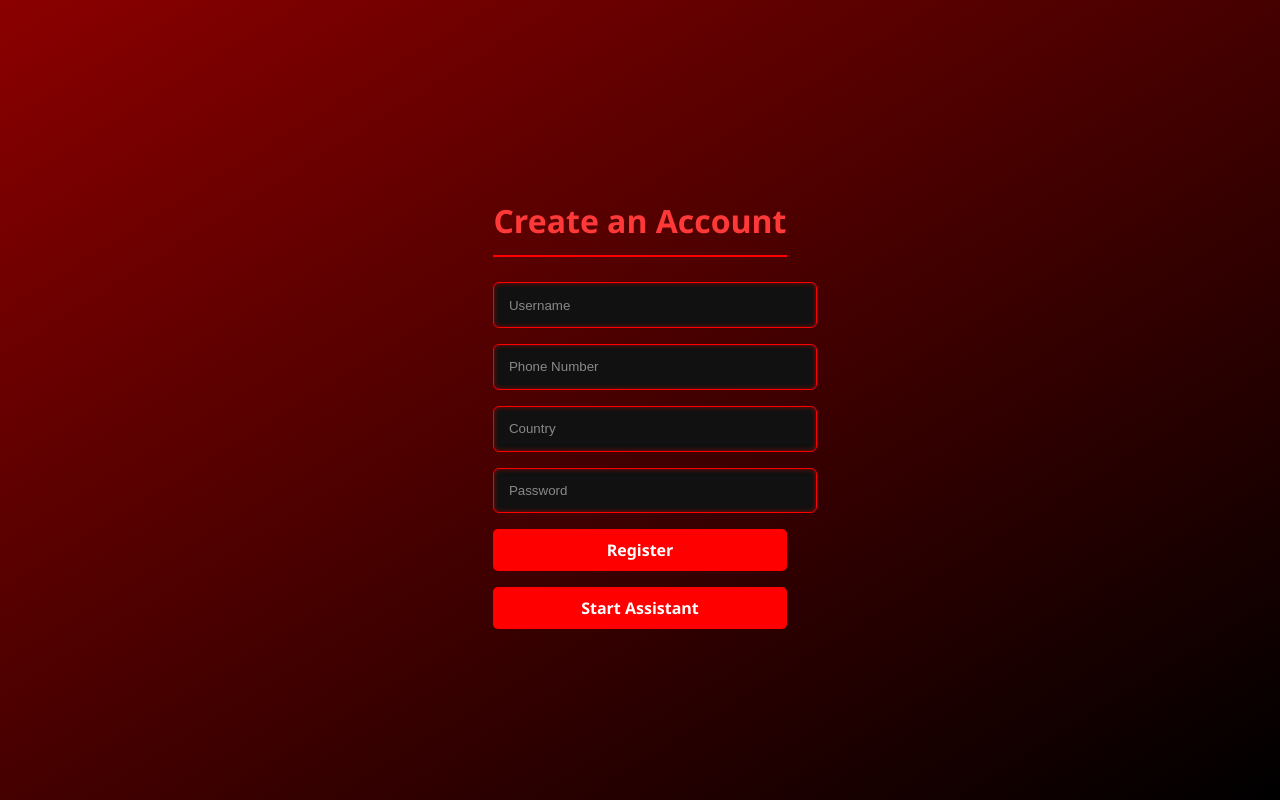
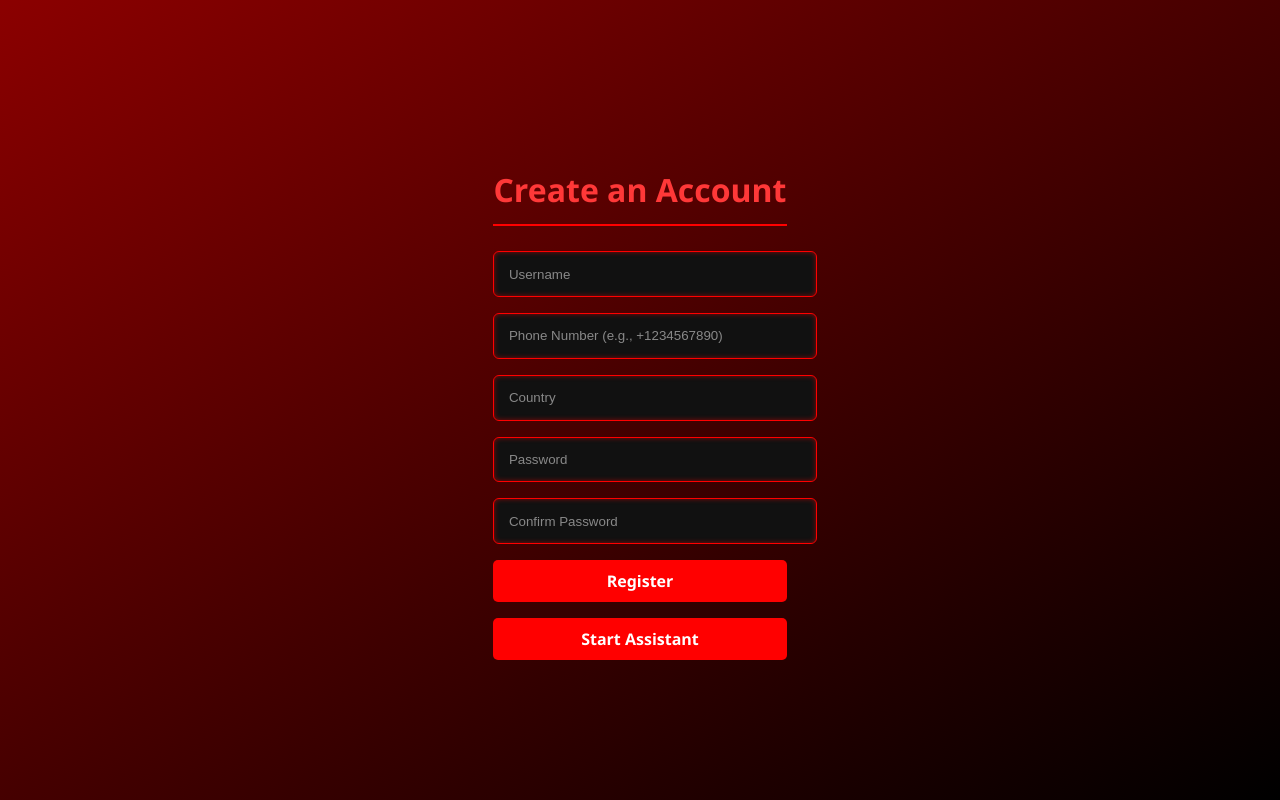
Before and after one commit to Codedeveloper-MT/Vigilent_login, a React (Vite) app: page /profile in a window 1280 px wide. Built offline with nearby package versions, Linux system fonts and the light colour scheme.

Commit message:
Initial push to StyleTeam11 frontend

```diff
--- a/src/Profile.jsx
+++ b/src/Profile.jsx
@@ -9,54 +9,132 @@ const Profile = () => {
     country: "",
     phone: "",
     password: "",
+    confirmPassword: ""
   });
 
-  const [message, setMessage] = useState("");
+  const [errors, setErrors] = useState({});
+  const [message, setMessage] = useState({ text: "", type: "" });
   const [isAssistantActive, setIsAssistantActive] = useState(false);
+  const [isLoading, setIsLoading] = useState(false);
   const navigate = useNavigate();
 
+  // Speech synthesis with error handling
   const speak = (text) => {
+    if (!isAssistantActive) return;
+
     if ("speechSynthesis" in window) {
+      try {
+        window.speechSynthesis.cancel(); // Cancel any ongoing speech
         const utterance = new SpeechSynthesisUtterance(text);
         utterance.lang = "en-US";
         window.speechSynthesis.speak(utterance);
+      } catch (err) {
+        console.error("Speech synthesis error:", err);
+      }
     }
   };
 
   useEffect(() => {
-    speak("You are about to create an account.");
+    speak("You are about to create an account. Please fill in all required fields.");
+    return () => {
+      window.speechSynthesis.cancel(); // Clean up on unmount
+    };
   }, []);
 
   const toggleAssistant = () => {
-    if (isAssistantActive) {
-      speak("Assistant turned off");
-    } else {
-      speak("Assistant is ready.");
-    }
-    setIsAssistantActive(!isAssistantActive);
+    const newState = !isAssistantActive;
+    setIsAssistantActive(newState);
+    speak(newState ? "Assistant is ready to help." : "Assistant turned off.");
   };
 
   const handleChange = (e) => {
-    setFormData({
-      ...formData,
-      [e.target.name]: e.target.value,
-    });
+    const { name, value } = e.target;
+    setFormData(prev => ({
+      ...prev,
+      [name]: value
+    }));
+
+    // Clear error when user starts typing
+    if (errors[name]) {
+      setErrors(prev => ({ ...prev, [name]: "" }));
+    }
+  };
+
+  const validateForm = () => {
+    const newErrors = {};
+    const phoneRegex = /^[+]?[(]?[0-9]{1,4}[)]?[-\s.]?[0-9]{1,3}[-\s.]?[0-9]{3,6}$/im;
+    const passwordRegex = /^(?=.*[a-z])(?=.*[A-Z])(?=.*\d)[a-zA-Z\d]{8,}$/;
+
+    if (!formData.username.trim()) {
+      newErrors.username = "Username is required";
+    } else if (formData.username.length < 4) {
+      newErrors.username = "Username must be at least 4 characters";
+    }
+
+    if (!formData.country.trim()) {
+      newErrors.country = "Country is required";
+    }
+
+    if (!formData.phone.trim()) {
+      newErrors.phone = "Phone number is required";
+    } else if (!phoneRegex.test(formData.phone)) {
+      newErrors.phone = "Please enter a valid phone number";
+    }
+
+    if (!formData.password) {
+      newErrors.password = "Password is required";
+    } else if (!passwordRegex.test(formData.password)) {
+      newErrors.password = "Password must be at least 8 characters with uppercase, lowercase and numbers";
+    }
+
+    if (formData.password !== formData.confirmPassword) {
+      newErrors.confirmPassword = "Passwords do not match";
+    }
+
+    setErrors(newErrors);
+    return Object.keys(newErrors).length === 0;
   };
 
   const handleSubmit = async (e) => {
     e.preventDefault();
+
+    if (!validateForm()) {
+      speak("Please correct the errors in the form.");
+      return;
+    }
+
+    setIsLoading(true);
     try {
-      const response = await axios.post("http://localhost:5000/api/register", formData); // Change URL for production
+      const response = await axios.post(
+        "http://localhost:5000/api/register",
+        {
+          username: formData.username,
+          country: formData.country,
+          phone: formData.phone,
+          password: formData.password
+        },
+        {
+          headers: {
+            'Content-Type': 'application/json'
+          }
+        }
+      );
+
       if (response.data.success) {
-        const successMessage = "Account created successfully!";
-        setMessage(successMessage);
+        const successMessage = "Account created successfully! Redirecting to login...";
+        setMessage({ text: successMessage, type: "success" });
         speak(successMessage);
         setTimeout(() => navigate("/login"), 3000);
       }
     } catch (error) {
-      const errorMessage = error.response?.data?.error || "An error occurred.";
-      setMessage(errorMessage);
+      let errorMessage = "An error occurred during registration.";
+      if (error.response) {
+        errorMessage = error.response.data.error || errorMessage;
+      }
+      setMessage({ text: errorMessage, type: "error" });
       speak(errorMessage);
+    } finally {
+      setIsLoading(false);
     }
   };
 
@@ -64,45 +142,111 @@ const Profile = () => {
     <div className="registration-container">
       <div className="form-container">
         <h2>Create an Account</h2>
-        {message && <p className="message">{message}</p>}
+
+        {message.text && (
+          <p className={`message ${message.type}`}>
+            {message.text}
+          </p>
+        )}
+
         <form onSubmit={handleSubmit}>
+          <div className="form-group">
             <input
               type="text"
               name="username"
               placeholder="Username"
               value={formData.username}
               onChange={handleChange}
+              className={errors.username ? "error" : ""}
+              aria-describedby="usernameHelp"
               required
             />
+            {errors.username && (
+              <small id="usernameHelp" className="error-text">
+                {errors.username}
+              </small>
+            )}
+          </div>
+
+          <div className="form-group">
             <input
               type="text"
               name="phone"
-            placeholder="Phone Number"
+              placeholder="Phone Number (e.g., +1234567890)"
               value={formData.phone}
               onChange={handleChange}
+              className={errors.phone ? "error" : ""}
+              aria-describedby="phoneHelp"
               required
             />
+            {errors.phone && (
+              <small id="phoneHelp" className="error-text">
+                {errors.phone}
+              </small>
+            )}
+          </div>
+
+          <div className="form-group">
             <input
               type="text"
               name="country"
               placeholder="Country"
               value={formData.country}
               onChange={handleChange}
+              className={errors.country ? "error" : ""}
               required
             />
+            {errors.country && (
+              <small className="error-text">{errors.country}</small>
+            )}
+          </div>
+
+          <div className="form-group">
             <input
               type="password"
               name="password"
               placeholder="Password"
               value={formData.password}
               onChange={handleChange}
+              className={errors.password ? "error" : ""}
+              aria-describedby="passwordHelp"
               required
             />
-          <button type="submit">Register</button>
+            {errors.password && (
+              <small id="passwordHelp" className="error-text">
+                {errors.password}
+              </small>
+            )}
+          </div>
+
+          <div className="form-group">
+            <input
+              type="password"
+              name="confirmPassword"
+              placeholder="Confirm Password"
+              value={formData.confirmPassword}
+              onChange={handleChange}
+              className={errors.confirmPassword ? "error" : ""}
+              required
+            />
+            {errors.confirmPassword && (
+              <small className="error-text">{errors.confirmPassword}</small>
+            )}
+          </div>
+
+          <button
+            type="submit"
+            disabled={isLoading}
+            className={isLoading ? "loading" : ""}
+          >
+            {isLoading ? "Creating Account..." : "Register"}
+          </button>
+
           <button
             type="button"
             onClick={toggleAssistant}
             className={`assistant-btn ${isAssistantActive ? "active" : ""}`}
+            aria-label={isAssistantActive ? "Turn off assistant" : "Turn on assistant"}
           >
             {isAssistantActive ? "Stop Assistant" : "Start Assistant"}
           </button>
```
Also changed, not shown: 2 other files (tests, documents, lock files or other folders). Lines whose indentation alone changed are shown as unchanged.
